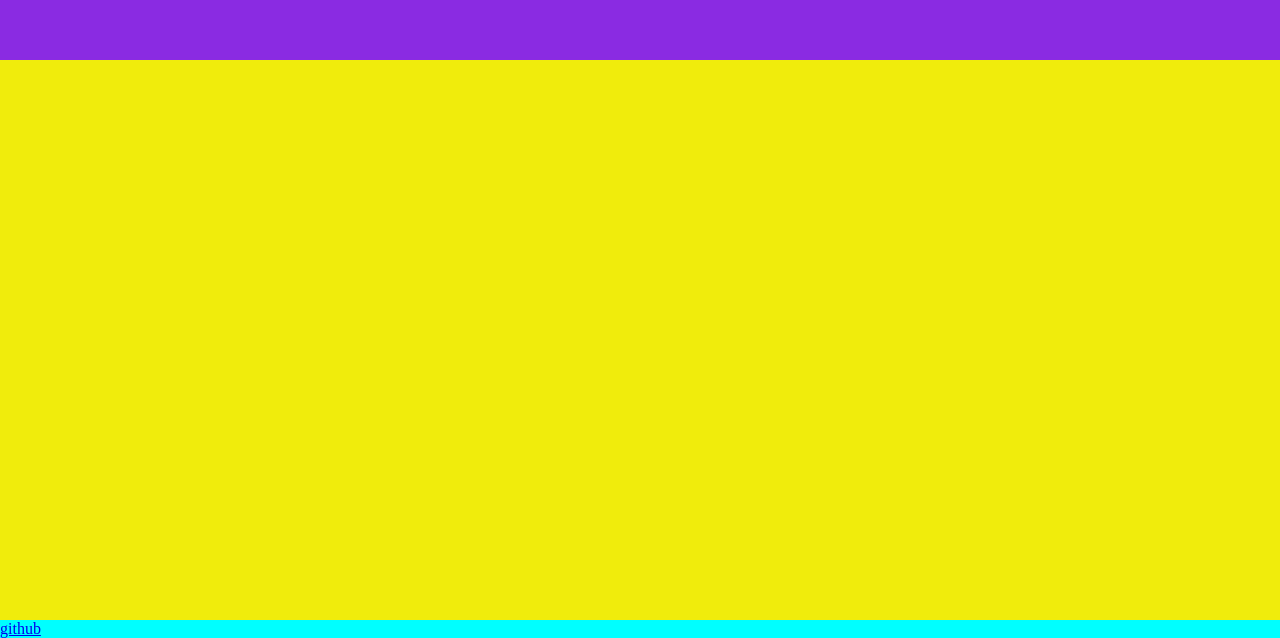
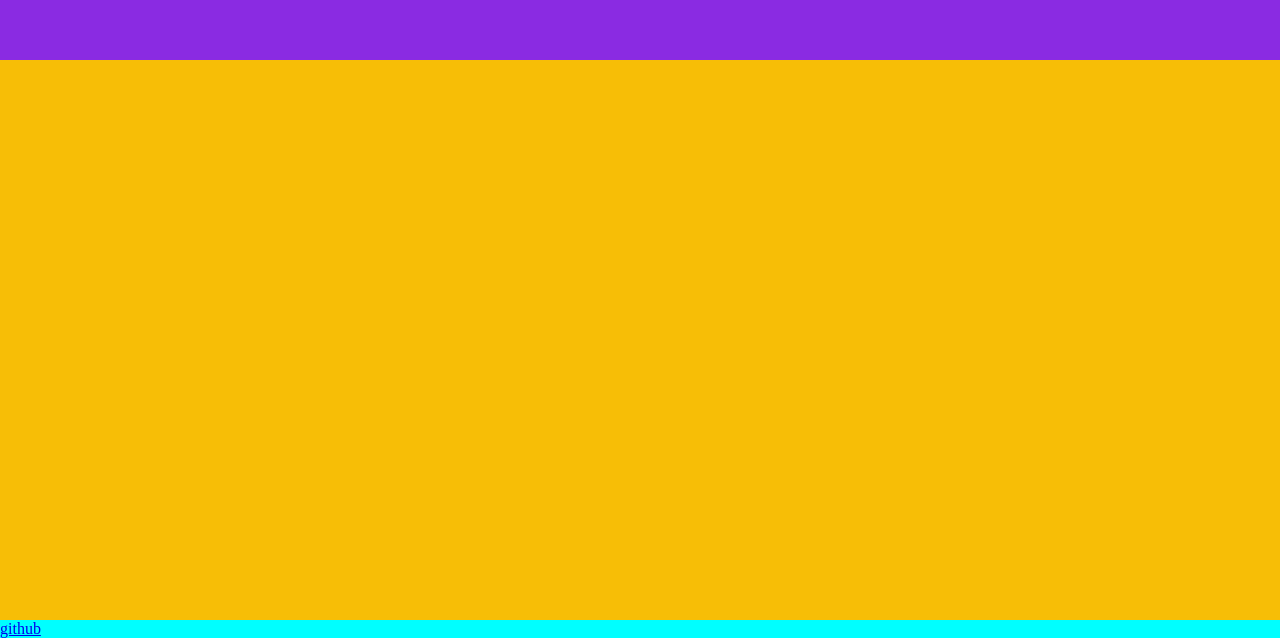
Before and after one commit to chuksdozie/portfolio, a plain HTML site: page index.html in a window 1280 px wide. Shown: the part 888-1526 px from the top of the page. Drawn offline with Linux system fonts and the light colour scheme.

Commit message:
still working

```diff
--- a/style.css
+++ b/style.css
@@ -72,5 +72,5 @@ main {
 #projects {
   height: 70vh;
   grid-area: 2/1/3/2;
-  background-color: rgb(240, 236, 12);
+  background-color: rgb(247, 190, 6);
 }
```
